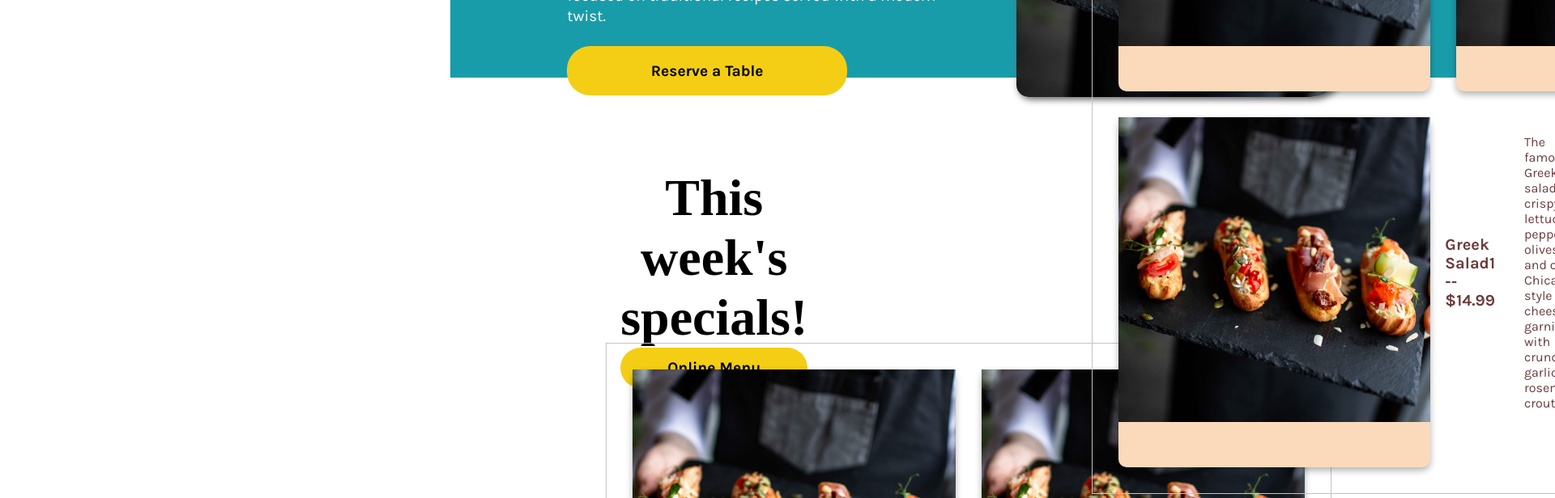
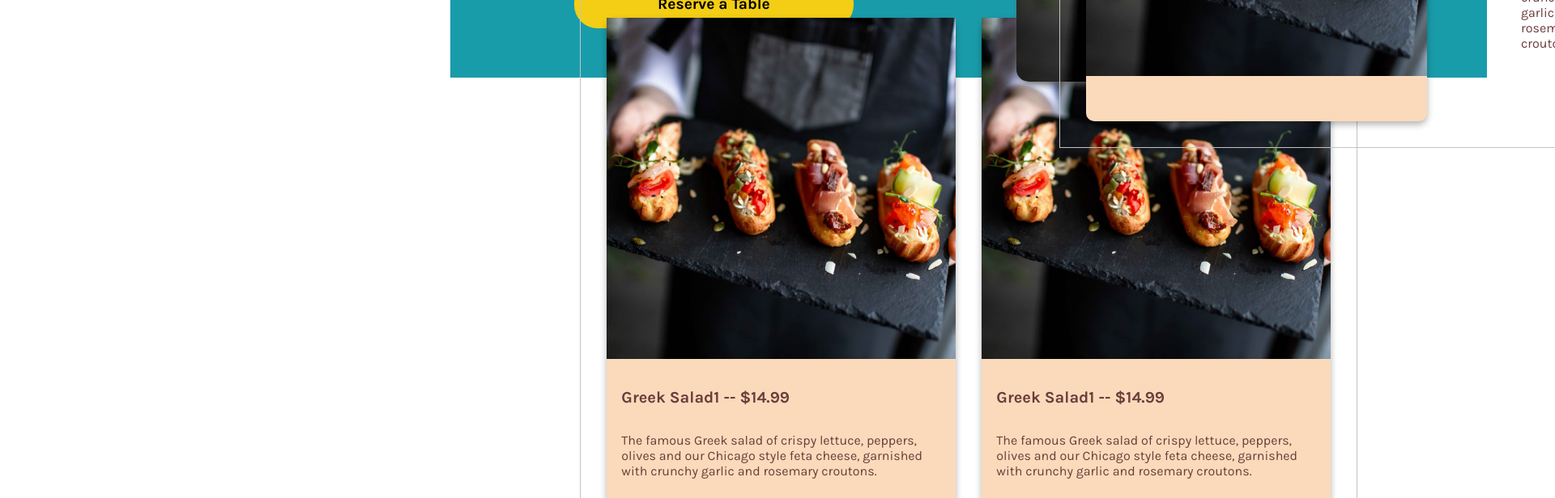
Before and after one commit to HkCode25/little-lemon-app, a React (Create React App) app: page /orderonline in a window 1280 px wide. Shown: the part 480-1096 px from the top of the page at 81% size, 1920 px wide, since content can reach past the window. Built offline with nearby package versions, Linux system fonts and the light colour scheme.

Commit message:
specials

```diff
--- a/src/Components/OrderOnline.css
+++ b/src/Components/OrderOnline.css
@@ -2,16 +2,16 @@ main{
   display:grid;
   grid-template:
   "title title onlineMenu-btn"   200px
-  "container container container" 70px/1fr 1fr 1fr;
-  grid-column-gap: 1em;
-  align-items: baseline;
+  "container container container" 90vh/auto;
+/*   grid-column-gap: 1em;
+ */  align-items: center;
 }
 
 .order-online{
   /* place-items: center; */
   /* text-align: center; */
   width: 85vw;
-  padding: 5rem;
+  padding: 3rem;
   margin: 2rem;
    /* Extra small devices (phones, 600px and down) */
   @media only screen and (max-width: 600px) {
@@ -22,54 +22,67 @@ main{
 }
 
 
-/* .specials{
+ .title{
+  grid-area: title;
+}
+
+
+ .specials{
   display: flex;
   flex-direction: row;
   justify-content: center;
   align-items: center;
-  gap: 30rem;
-} */
+  padding: 2rem;
+}
 
 
 .title{
-  grid-area: title;
-  /* display: grid;
-  grid-template-columns: 340px; */
+  width: 50vw;
+/*   float: left;
+ */  text-align: left;
+  padding-left: 6rem;
 }
 
 
-.title h1{
-  font-size: 4em;
+h1{
+  font-size: 4em !important;
    /* Extra small devices (phones, 600px and down) */
   @media only screen and (max-width: 600px) {
   font-size: 2.7rem;
-  }
-  }
+}
+}
+
+/* .onlineMenu-btn{
+  grid-area: onlineMenu-btn;
+} */
 
 .onlineMenu-btn{
   grid-area: onlineMenu-btn;
-  /* Extra small devices (phones, 600px and down) */
+  width: 40vw;
+/*   float: right;
+ */  /* Extra small devices (phones, 600px and down) */
  /* @media only screen and (max-width: 600px) {
   transform: translateY(16vh);
-  } */
+  }*/
 }
 
 
-.onlineMenu-btn button{
+.onlineMenu-btn{
   background-color: #f4ce14;
   border: none;
   color: rgb(0, 0, 0);
   padding: 0.7em 3em;
   text-align: center;
   text-decoration: none;
-  width: 12em;
+  width: 14em;
   font-size: clamp(1rem, 2vw, 1.2rem);
   font-weight: bold;
   cursor: pointer;
   border-radius: 1.5em;
 }
 
- .onlineMenu-btn button:hover {
+
+.onlineMenu-btn:hover {
   background-color: #ee9972;
   color: white;
 }
```
